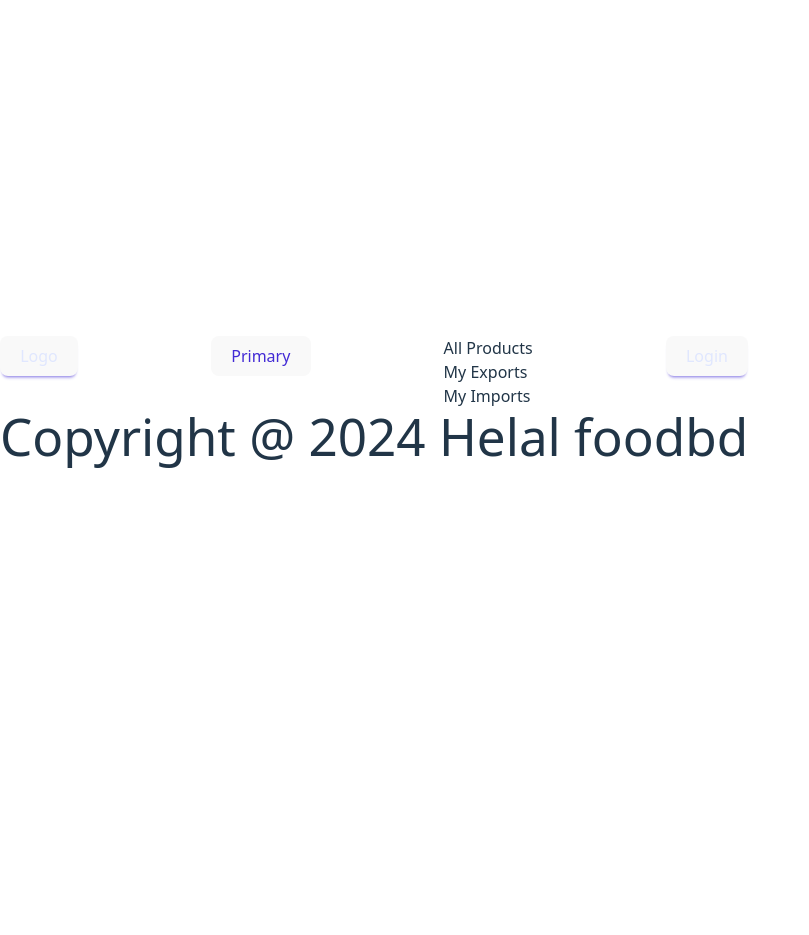
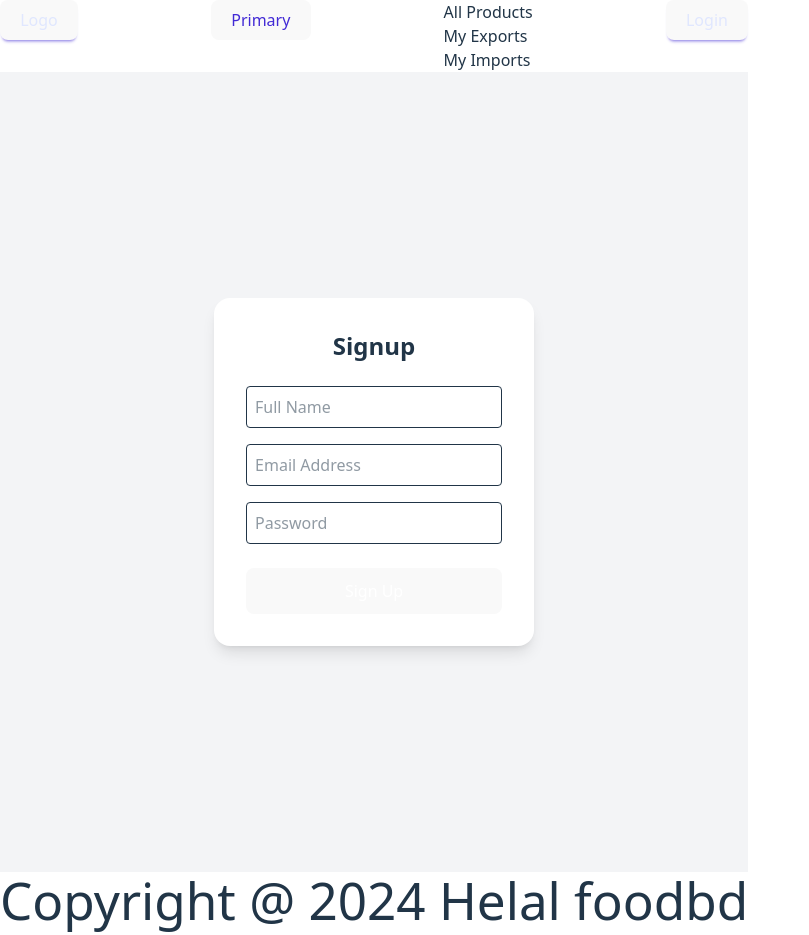
Before and after one commit to enghelalbd/exportimport_bd, a React (Vite) app: page / in a window 1280 px wide. Shown: the whole page, without its empty margins (0-809 px from the left). Before the commit the page ends 800 px from the top, so only its background shows below. Built offline with nearby package versions, Linux system fonts and the light colour scheme.

Commit message:
React router installed

```diff
--- a/package.json
+++ b/package.json
@@ -14,6 +14,7 @@
     "firebase": "^12.12.0",
     "react": "^19.2.0",
     "react-dom": "^19.2.0",
+    "react-router": "^7.14.1",
     "react-router-dom": "^7.14.1",
     "tailwindcss": "^4.2.2"
   },
--- a/src/App.jsx
+++ b/src/App.jsx
@@ -4,11 +4,13 @@
 import Navbar from "./Component/Navbar";
 import Footer from "./Component/Footer";
 import Banner from "./Component/Banner";
+import Signup from "./Component/Signup";
 
 function App() {
   return (
     <>
       <Navbar />
+      <Signup />
       <Banner />
 
       <Footer />
--- /dev/null
+++ b/src/Component/Signup.jsx
@@ -0,0 +1,76 @@
+import React, { useState } from "react";
+
+const Signup = () => {
+  const [formData, setFormData] = useState({
+    name: "",
+    email: "",
+    password: "",
+  });
+
+  const handleChange = (e) => {
+    setFormData({
+      ...formData,
+      [e.target.name]: e.target.value,
+    });
+  };
+
+  const handleSubmit = (e) => {
+    e.preventDefault();
+    console.log(formData);
+    alert("Signup Successful!");
+  };
+
+  return (
+    <div className="flex justify-center items-center h-screen bg-gray-100">
+      <form
+        onSubmit={handleSubmit}
+        className="bg-white p-8 rounded-2xl shadow-lg w-80"
+      >
+        <h2 className="text-2xl font-bold mb-6 text-center">Signup</h2>
+
+        {/* Name */}
+        <input
+          type="text"
+          name="name"
+          placeholder="Full Name"
+          value={formData.name}
+          onChange={handleChange}
+          className="w-full mb-4 p-2 border rounded"
+          required
+        />
+
+        {/* Email */}
+        <input
+          type="email"
+          name="email"
+          placeholder="Email Address"
+          value={formData.email}
+          onChange={handleChange}
+          className="w-full mb-4 p-2 border rounded"
+          required
+        />
+
+        {/* Password */}
+        <input
+          type="password"
+          name="password"
+          placeholder="Password"
+          value={formData.password}
+          onChange={handleChange}
+          className="w-full mb-6 p-2 border rounded"
+          required
+        />
+
+        {/* Button */}
+        <button
+          type="submit"
+          className="w-full bg-blue-500 text-white p-2 rounded hover:bg-blue-600"
+        >
+          Sign Up
+        </button>
+      </form>
+    </div>
+  );
+};
+
+export default Signup;
```
Also changed, not shown: 2 other files (tests, documents, lock files or other folders).
